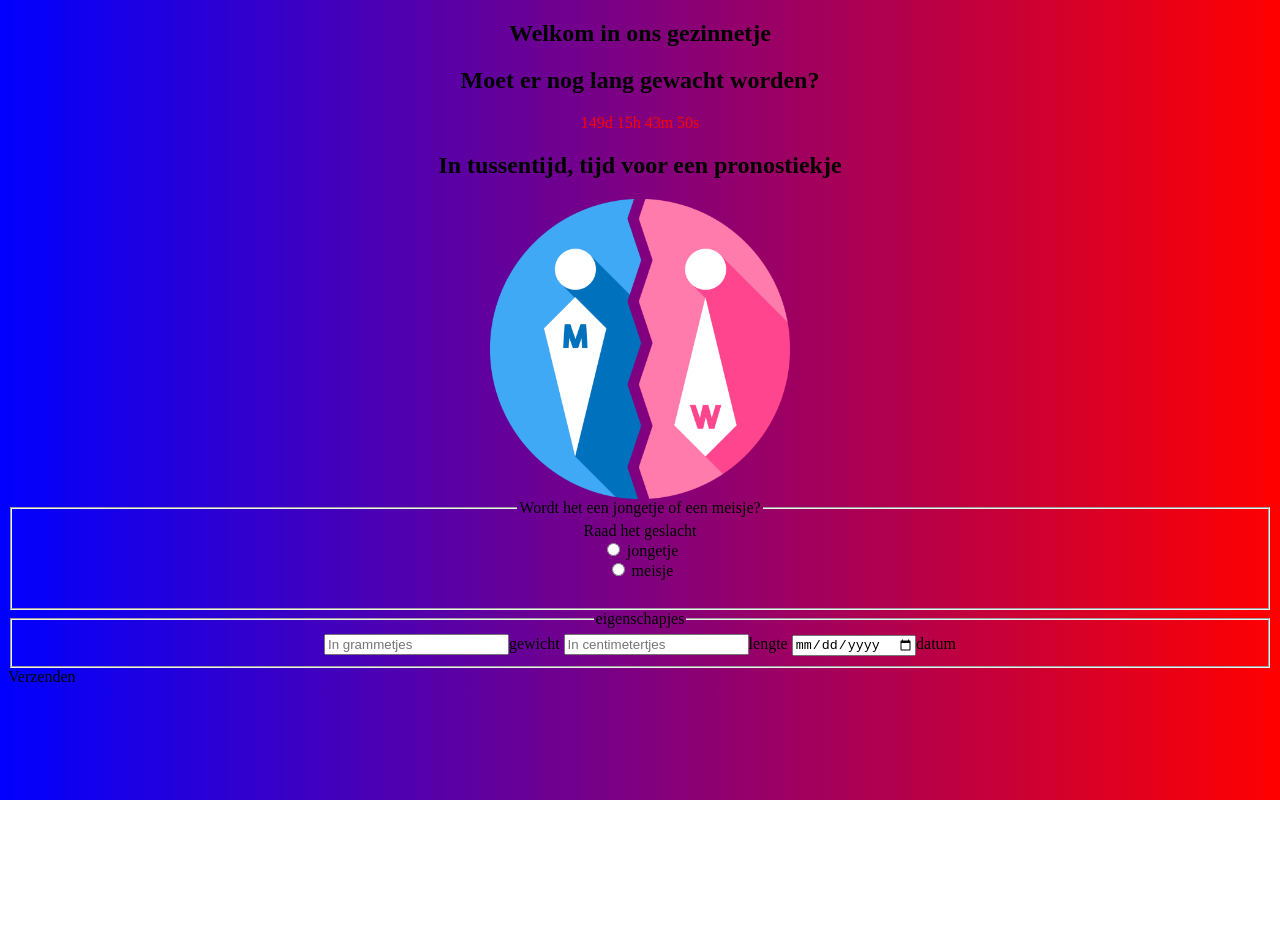
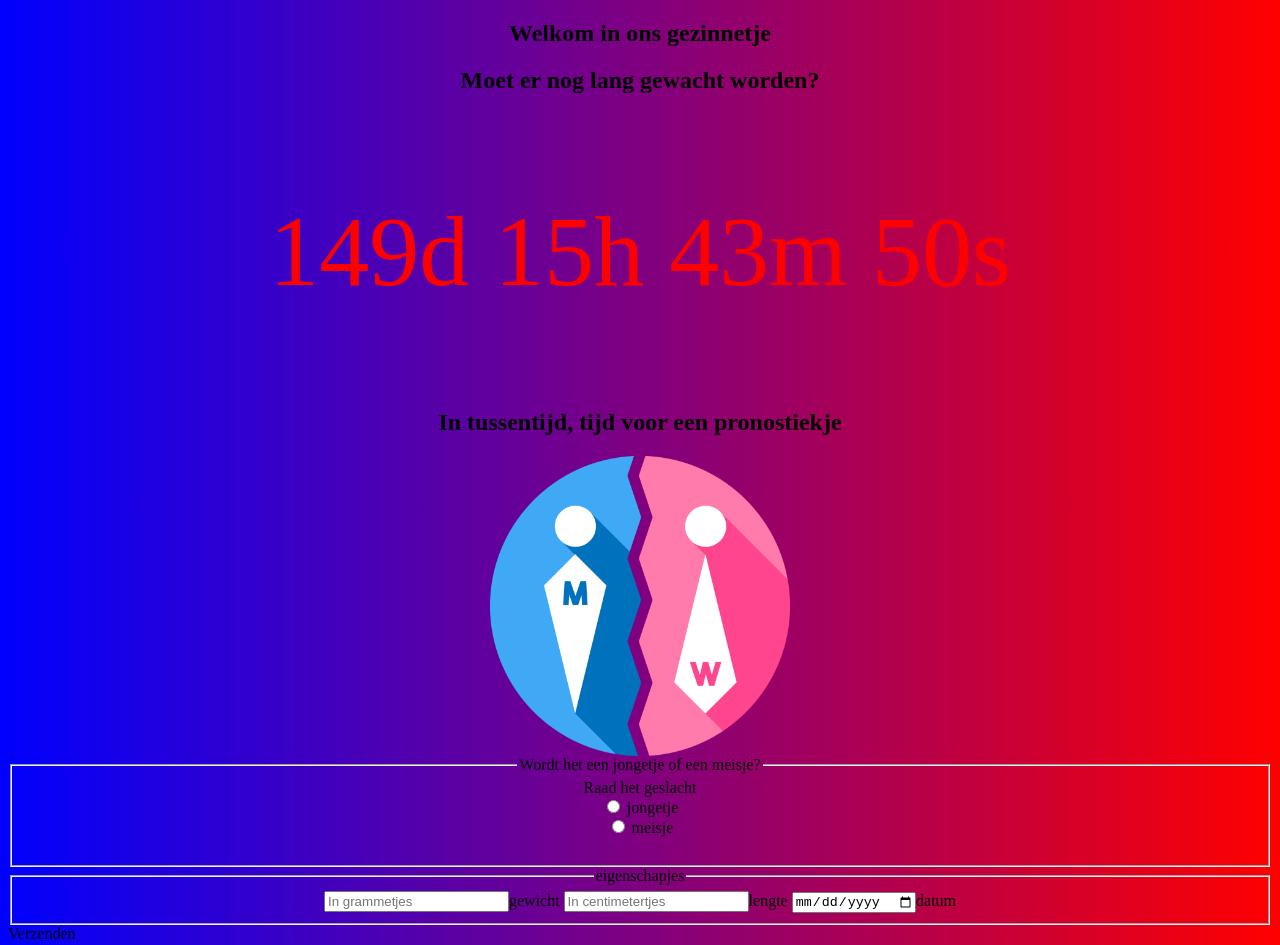
Before and after one commit to Kroko-90/Miracle, a plain HTML site: page index.html in a window 1280 px wide. Shown: the top 945 px of the page. Before the commit the page ends 800 px from the top, so only its background shows below. Drawn offline with Linux system fonts and the light colour scheme.

Commit message:
Update style.css

```diff
--- a/style.css
+++ b/style.css
@@ -11,7 +11,7 @@ body {
 }
 #timer {
   color: red;
-  size: 50px;
+  font-size: 100px;
 
 
 }
```
